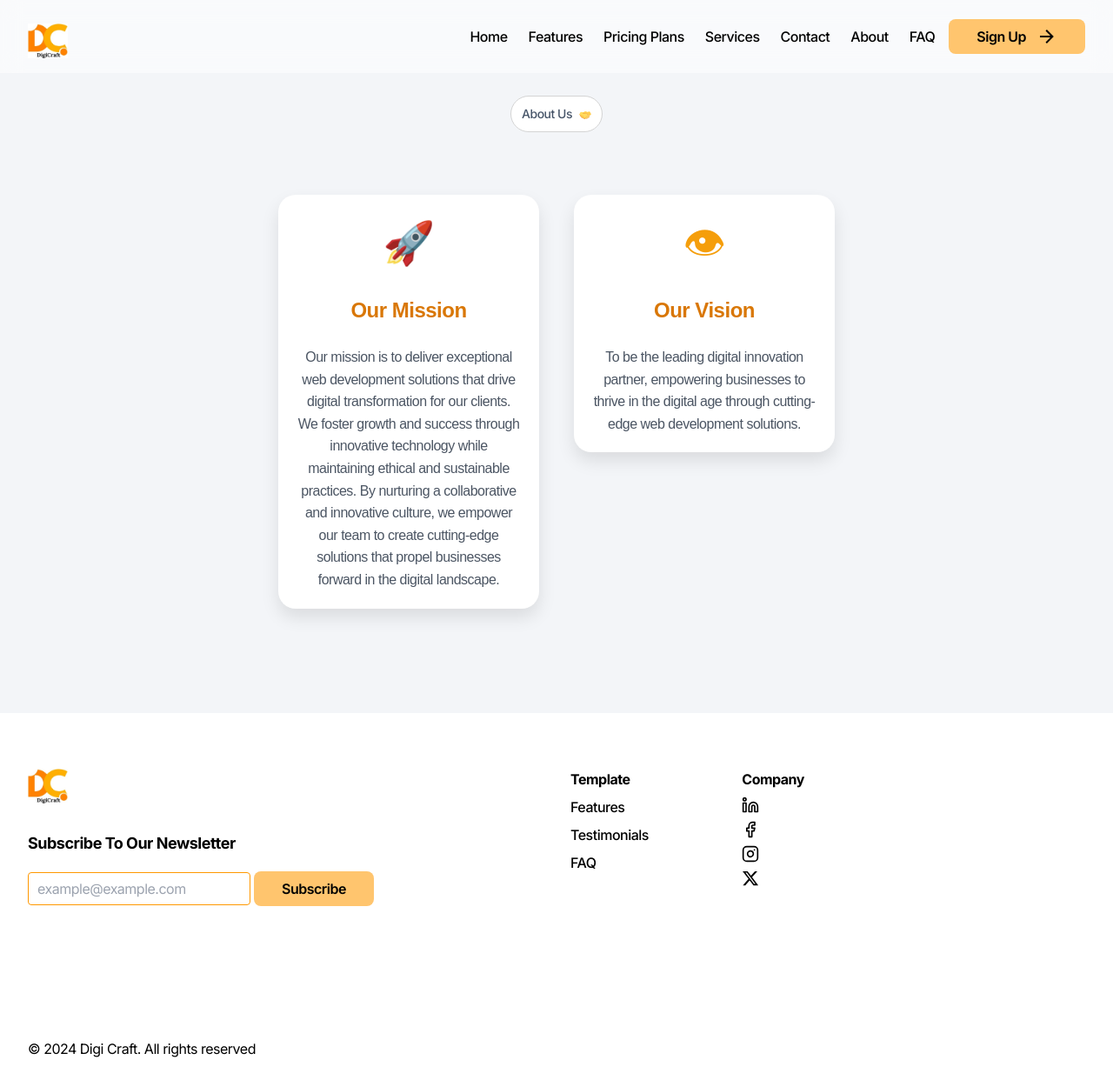
After one commit to MuliJob/Digi-Craft-Website, a Django app: page /about/ in a window 1280 px wide. The commit adds this page. Shown: the whole page at 87% size. Run offline with Django 5.2, Linux system fonts and the light colour scheme; some libraries are stand-ins or nearby versions.

Commit message:
added about section to display mission and vision

```diff
--- /dev/null
+++ b/website/templates/about.html
@@ -0,0 +1,136 @@
+{% extends 'base.html' %}
+{% load static %}
+{% block styles %}
+  <style>
+    .cards-container {
+        display: flex;
+        justify-content: center;
+        align-items: flex-start;
+        flex-wrap: wrap;
+        padding: 20px;
+        font-family: Arial, sans-serif;
+    }
+
+    .card {
+        width: 100%;
+        max-width: 300px;
+        background-color: #ffffff;
+        border-radius: 20px;
+        box-shadow: 0 10px 20px rgba(0, 0, 0, 0.1);
+        overflow: hidden;
+        transition: all 0.3s ease;
+        margin: 20px;
+        position: relative;
+        padding: 20px;
+    }
+
+    .card:hover {
+        transform: translateY(-10px);
+        box-shadow: 0 20px 40px rgba(245, 158, 11, 0.3);
+    }
+
+    .card-content {
+        text-align: center;
+    }
+
+    .card-title {
+        font-size: 24px;
+        font-weight: bold;
+        color: #d97706;
+        margin-bottom: 20px;
+    }
+
+    .card-text {
+        font-size: 16px;
+        color: #4b5563;
+        line-height: 1.6;
+    }
+
+    .icon {
+        font-size: 48px;
+        color: #f59e0b;
+        margin-bottom: 20px;
+    }
+
+    /* Media Queries for Responsive Design */
+    @media screen and (max-width: 768px) {
+        .cards-container {
+            flex-direction: column;
+            padding: 40px 20px;
+        }
+
+        .card {
+            max-width: 350px;
+            margin: 20px auto;
+        }
+
+        .card-title {
+            font-size: 22px;
+        }
+
+        .card-text {
+            font-size: 14px;
+        }
+
+        .icon {
+            font-size: 40px;
+        }
+    }
+
+    @media screen and (max-width: 480px) {
+        .card {
+            max-width: 300px;
+            min-height: auto;
+        }
+
+        .card-title {
+            font-size: 20px;
+        }
+
+        .card-text {
+            font-size: 13px;
+        }
+
+        .icon {
+            font-size: 36px;
+        }
+    }
+</style>
+{% endblock %}
+{% block content %}
+<section class="top-padding">
+  <section class="badge-group w-full">
+    <div href="" class="badge-group--container align--center undefined">
+      <div class="badge-group--message">About Us</div>
+      <div class="badge-group--icon">
+        <svg xmlns="http://www.w3.org/2000/svg" width="1em" height="1em" viewBox="0 0 36 36" {...props}>
+          <path fill="#ef9645" d="M16.428 30.331a2.31 2.31 0 0 0 3.217-.568a.8.8 0 0 0-.197-1.114l-1.85-1.949l4.222 2.955a1.497 1.497 0 0 0 2.089-.369a1.5 1.5 0 0 0-.369-2.089l-3.596-3.305l5.375 3.763a1.497 1.497 0 0 0 2.089-.369a1.5 1.5 0 0 0-.369-2.089l-4.766-4.073l5.864 4.105a1.497 1.497 0 0 0 2.089-.369a1.5 1.5 0 0 0-.369-2.089L4.733 11.194l-3.467 5.521c-.389.6-.283 1.413.276 1.891l7.786 6.671q.533.456 1.107.859z" />
+          <path fill="#ffdc5d" d="M29.802 21.752L18.5 13.601l-.059-.08l.053-.08l.053-.053l.854.469c.958.62 3.147 1.536 4.806 1.536c1.135 0 1.815-.425 2.018-1.257a1.41 1.41 0 0 0-1.152-1.622a6.8 6.8 0 0 1-2.801-1.091l-.555-.373c-.624-.421-1.331-.898-1.853-1.206c-.65-.394-1.357-.585-2.163-.585c-1.196 0-2.411.422-3.585.83l-1.266.436a5.2 5.2 0 0 1-1.696.271c-1.544 0-3.055-.586-4.516-1.152l-.147-.058a1.39 1.39 0 0 0-1.674.56L1.35 15.669a1.36 1.36 0 0 0 .257 1.761l7.785 6.672c.352.301.722.588 1.1.852l6.165 4.316a2 2 0 0 0 2.786-.491a.803.803 0 0 0-.196-1.115l-1.833-1.283a.424.424 0 0 1-.082-.618a.42.42 0 0 1 .567-.075l3.979 2.785a1.4 1.4 0 0 0 1.606-2.294l-3.724-2.606a.424.424 0 0 1-.082-.618a.423.423 0 0 1 .567-.075l5.132 3.593a1.4 1.4 0 0 0 1.606-2.294l-4.868-3.407a.42.42 0 0 1-.081-.618a.377.377 0 0 1 .506-.066l5.656 3.959a1.4 1.4 0 0 0 1.606-2.295" />
+          <path fill="#ef9645" d="M16.536 27.929c-.07.267-.207.498-.389.681l-1.004.996a1.5 1.5 0 0 1-1.437.396a1.5 1.5 0 0 1-.683-2.512l1.004-.996a1.5 1.5 0 0 1 1.437-.396a1.5 1.5 0 0 1 1.072 1.831M5.992 23.008l1.503-1.497a1.5 1.5 0 0 0-.444-2.429a1.495 1.495 0 0 0-1.674.31l-1.503 1.497a1.5 1.5 0 0 0 .445 2.429a1.5 1.5 0 0 0 1.673-.31m5.204.052a1.5 1.5 0 1 0-2.122-2.118L6.072 23.94a1.5 1.5 0 1 0 2.122 2.118zm2.25 3a1.5 1.5 0 0 0-.945-2.555a1.49 1.49 0 0 0-1.173.44L9.323 25.94a1.5 1.5 0 0 0 .945 2.556c.455.036.874-.141 1.173-.44zm16.555-4.137l.627-.542l-6.913-10.85l-12.27 1.985a1.507 1.507 0 0 0-1.235 1.737c.658 2.695 6.003.693 8.355-.601z" />
+          <path fill="#ffcc4d" d="M16.536 26.929c-.07.267-.207.498-.389.681l-1.004.996a1.5 1.5 0 0 1-1.437.396a1.5 1.5 0 0 1-.683-2.512l1.004-.996a1.5 1.5 0 0 1 1.437-.396a1.5 1.5 0 0 1 1.072 1.831M5.992 22.008l1.503-1.497a1.5 1.5 0 0 0-.444-2.429a1.5 1.5 0 0 0-1.674.31l-1.503 1.497a1.5 1.5 0 0 0 .445 2.429a1.5 1.5 0 0 0 1.673-.31m5.204.052a1.5 1.5 0 1 0-2.122-2.118L6.072 22.94a1.5 1.5 0 1 0 2.122 2.118zm2.25 3a1.5 1.5 0 0 0-.945-2.555a1.49 1.49 0 0 0-1.173.44L9.323 24.94a1.5 1.5 0 0 0 .945 2.556c.455.036.874-.141 1.173-.44zm21.557-7.456a1.45 1.45 0 0 0 .269-1.885l-.003-.005l-3.467-6.521a1.49 1.49 0 0 0-1.794-.6c-1.992.771-4.174 1.657-6.292.937l-1.098-.377c-1.948-.675-4.066-1.466-6-.294c-.695.409-1.738 1.133-2.411 1.58a6.9 6.9 0 0 1-2.762 1.076a1.5 1.5 0 0 0-1.235 1.737c.613 2.512 5.3.908 7.838-.369a.97.97 0 0 1 1.002.081l11.584 8.416z" />
+        </svg>
+      </div>
+    </div>
+  </section>
+  <div class="cards-container">
+    <div class="card">
+        <div class="card-content">
+            <div class="icon">&#128640;</div>
+            <h2 class="card-title">Our Mission</h2>
+            <p class="card-text">Our mission is to deliver exceptional web development solutions that drive digital transformation for our clients. We foster growth and success through innovative technology while maintaining ethical and sustainable practices. By nurturing a collaborative and innovative culture, we empower our team to create cutting-edge solutions that propel businesses forward in the digital landscape.</p>
+        </div>
+    </div>
+
+    <div class="card">
+        <div class="card-content">
+            <div class="icon">&#128065;</div>
+            <h2 class="card-title">Our Vision</h2>
+            <p class="card-text">To be the leading digital innovation partner, empowering
+              businesses to thrive in the digital age through cutting-edge
+              web development solutions.</p>
+        </div>
+    </div>
+  </div>
+
+</section>
+{% endblock %}
--- a/website/templates/base.html
+++ b/website/templates/base.html
@@ -94,6 +94,9 @@
     <link rel="stylesheet" href="https://unpkg.com/leaflet@1.7.1/dist/leaflet.css" />
     <link rel="stylesheet" href="https://cdnjs.cloudflare.com/ajax/libs/font-awesome/6.0.0-beta3/css/all.min.css">
     <link rel="stylesheet" href="{% static 'css/styles.css' %}" />
+
+    {% block styles %}
+    {% endblock %}
 
     <script src="{% static 'js/lemon.js' %}" defer></script>
     <script type="module">
@@ -241,29 +244,20 @@
                     </li>
                     <li class="header-nav--menu-item">
                       <a
-                        href="/#faq"
-                        class="menu-item--link flex items-center"
-                        target="_self"
-                      >
-                        Vision
-                      </a>
-                    </li>
-                    <li class="header-nav--menu-item">
-                      <a
-                        href="/#faq"
-                        class="menu-item--link flex items-center"
-                        target="_self"
-                      >
-                        Mission
-                      </a>
-                    </li>
-                    <li class="header-nav--menu-item">
-                      <a
                         href="{% url 'contact' %}"
                         class="menu-item--link flex items-center"
                         target="_self"
                       >
                         Contact
+                      </a>
+                    </li>
+                    <li class="header-nav--menu-item">
+                      <a
+                        href="{% url 'about' %}"
+                        class="menu-item--link flex items-center"
+                        target="_self"
+                      >
+                        About
                       </a>
                     </li>
                     <li class="header-nav--menu-item">
--- a/website/urls.py
+++ b/website/urls.py
@@ -5,5 +5,6 @@ urlpatterns = [
     path('', views.index, name='digicraft'),
     path('pricing/', views.pricing, name = 'pricing'),
     path('contactus/', views.contact, name = 'contact'),
-    path('services/', views.services, name= 'services')
+    path('services/', views.services, name= 'services'),
+    path('about/', views.about, name = 'about')
 ]
--- a/website/views.py
+++ b/website/views.py
@@ -12,3 +12,6 @@ def contact(request):
 
 def services(request):
   return render(request, 'services.html')
+
+def about(request):
+  return render(request, 'about.html')
```
Also changed, not shown: website/templates/digicraft.html (+19 -18 lines).
